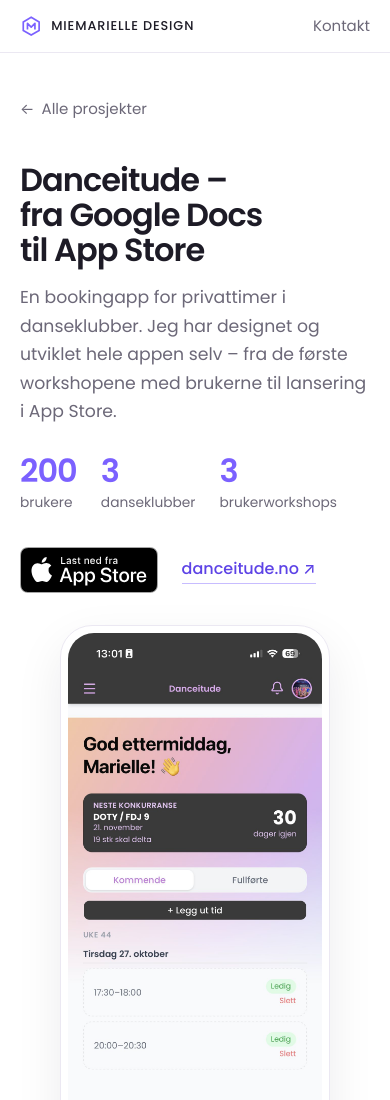
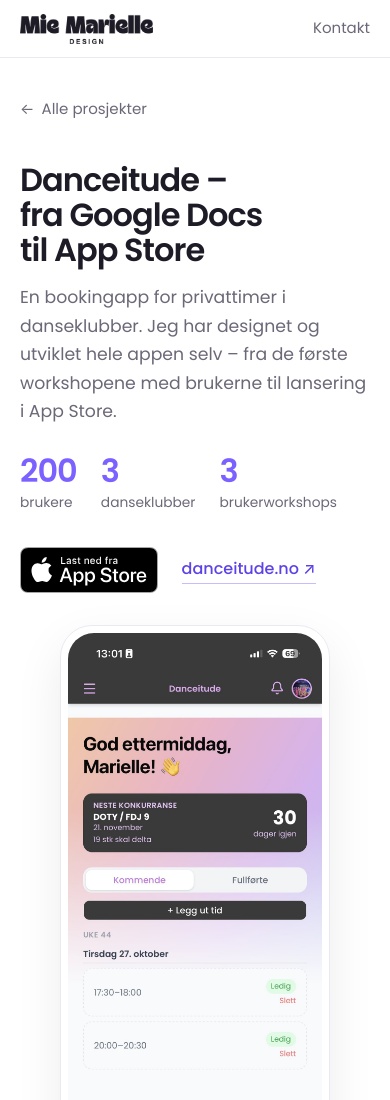
Before and after one commit to mariellevitting/miemarielle-design, a plain HTML site: page danceitude.html in a window 390 px wide. Shown: the top 1100 px of the page. Drawn offline with Linux system fonts and the light colour scheme.

Commit message:
Bruk ny Mie Marielle Design-logo øverst til venstre
Co-Authored-By: Claude Opus 5.5 <noreply@anthropic.com>

```diff
--- a/danceitude.html
+++ b/danceitude.html
@@ -13,7 +13,7 @@
   <link rel="preconnect" href="https://fonts.googleapis.com">
   <link rel="preconnect" href="https://fonts.gstatic.com" crossorigin>
   <link href="https://fonts.googleapis.com/css2?family=Poppins:ital,wght@0,400;0,500;0,600;0,700;0,800;1,400&display=swap" rel="stylesheet">
-  <link rel="stylesheet" href="style.css?v=12">
+  <link rel="stylesheet" href="style.css?v=13">
 </head>
 <body class="caseside">
 
@@ -21,8 +21,7 @@
 
 <header class="topp">
   <a href="index.html" class="logo">
-    <svg viewBox="0 0 24 24" aria-hidden="true"><path d="M12 2.5 20.5 7.4v9.2L12 21.5 3.5 16.6V7.4z" fill="none" stroke="currentColor" stroke-width="1.8"/><path d="M8 15.5V9l4 4 4-4v6.5" fill="none" stroke="currentColor" stroke-width="1.8" stroke-linejoin="round"/></svg>
-    <span>MIEMARIELLE DESIGN</span>
+    <img src="bilder/logo-miemarielle.png" alt="Mie Marielle Design" width="190" height="43">
   </a>
   <nav>
     <a href="index.html#arbeid">Arbeid</a>
--- a/style.css
+++ b/style.css
@@ -40,9 +40,9 @@ h1, h2, h3, h4, h5 { font-weight: 600; letter-spacing: -0.02em; line-height: 1.1
   transition: background .3s, padding .3s, box-shadow .3s;
 }
 .topp.rullet { background: rgba(255,255,255,.88); backdrop-filter: blur(14px); padding-block: .85rem; box-shadow: 0 1px 0 var(--linje); }
-.logo { display: flex; align-items: center; gap: .55rem; text-decoration: none; font-weight: 500; letter-spacing: .06em; font-size: .92rem; }
-.logo svg { width: 1.4rem; height: 1.4rem; color: var(--lilla); }
-.logo span { white-space: nowrap; }
+.logo { display: flex; align-items: center; line-height: 0; }
+.logo img { height: 40px; width: auto; transition: height .3s; }
+.topp.rullet .logo img { height: 34px; }
 nav { display: flex; gap: clamp(1rem, 2.6vw, 2rem); font-size: .94rem; }
 nav a { text-decoration: none; color: var(--dempet); transition: color .2s; }
 nav a:hover { color: var(--tekst); }
@@ -320,8 +320,9 @@ footer {
   nav a:not(:last-child) { display: none; }
   footer { flex-direction: column; gap: .3rem; }
 }
-@media (max-width: 400px) {
-  .logo span { font-size: .8rem; }
+@media (max-width: 900px) {
+  .logo img { height: 32px; }
+  .topp.rullet .logo img { height: 30px; }
 }
 @media (prefers-reduced-motion: reduce) {
   html { scroll-behavior: auto; }
```
Also changed, not shown: index.html (+2 -3 lines), masteroppgave.html (+2 -3 lines), mytalent.html (+2 -3 lines), bilder/logo-miemarielle.png (added).
